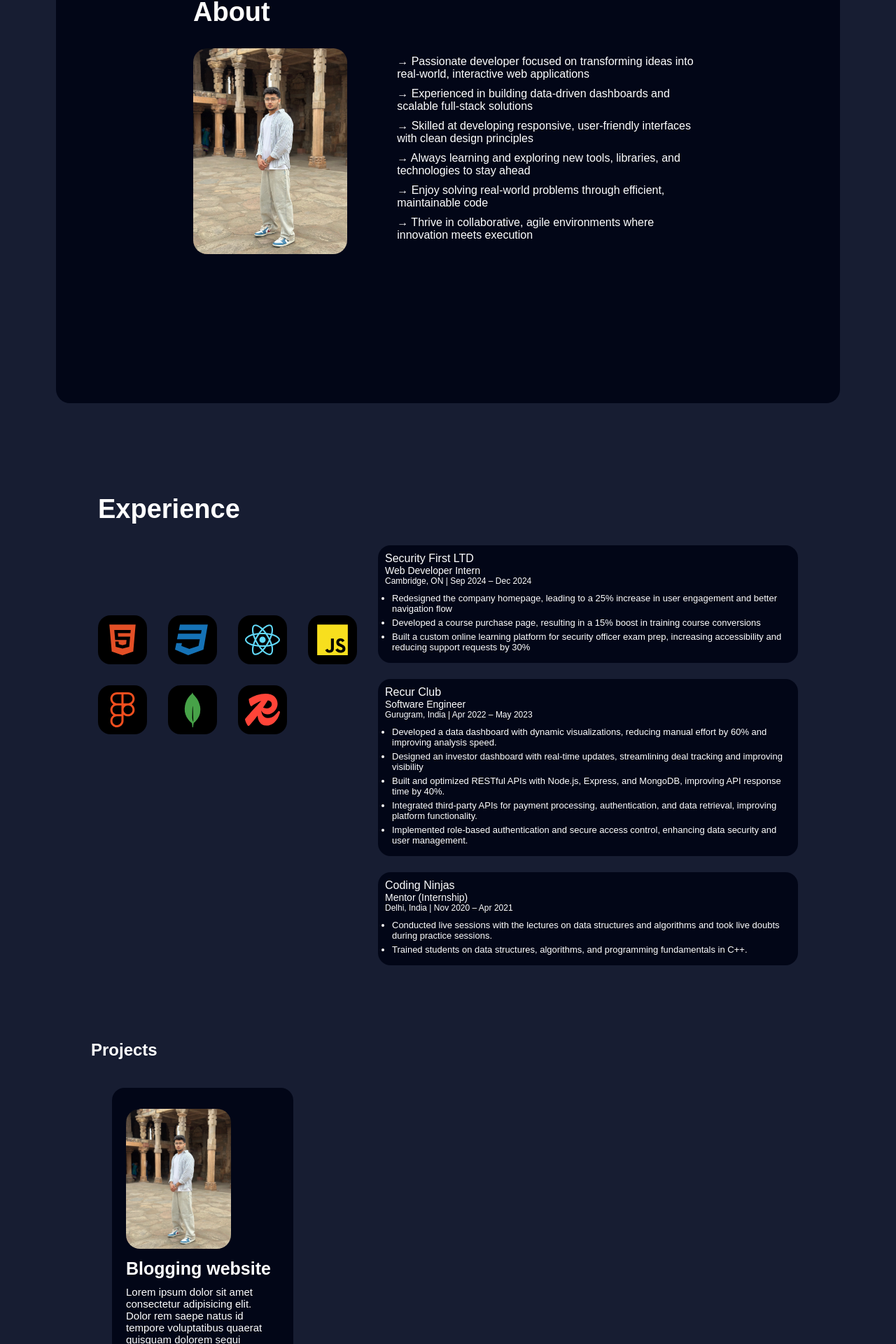
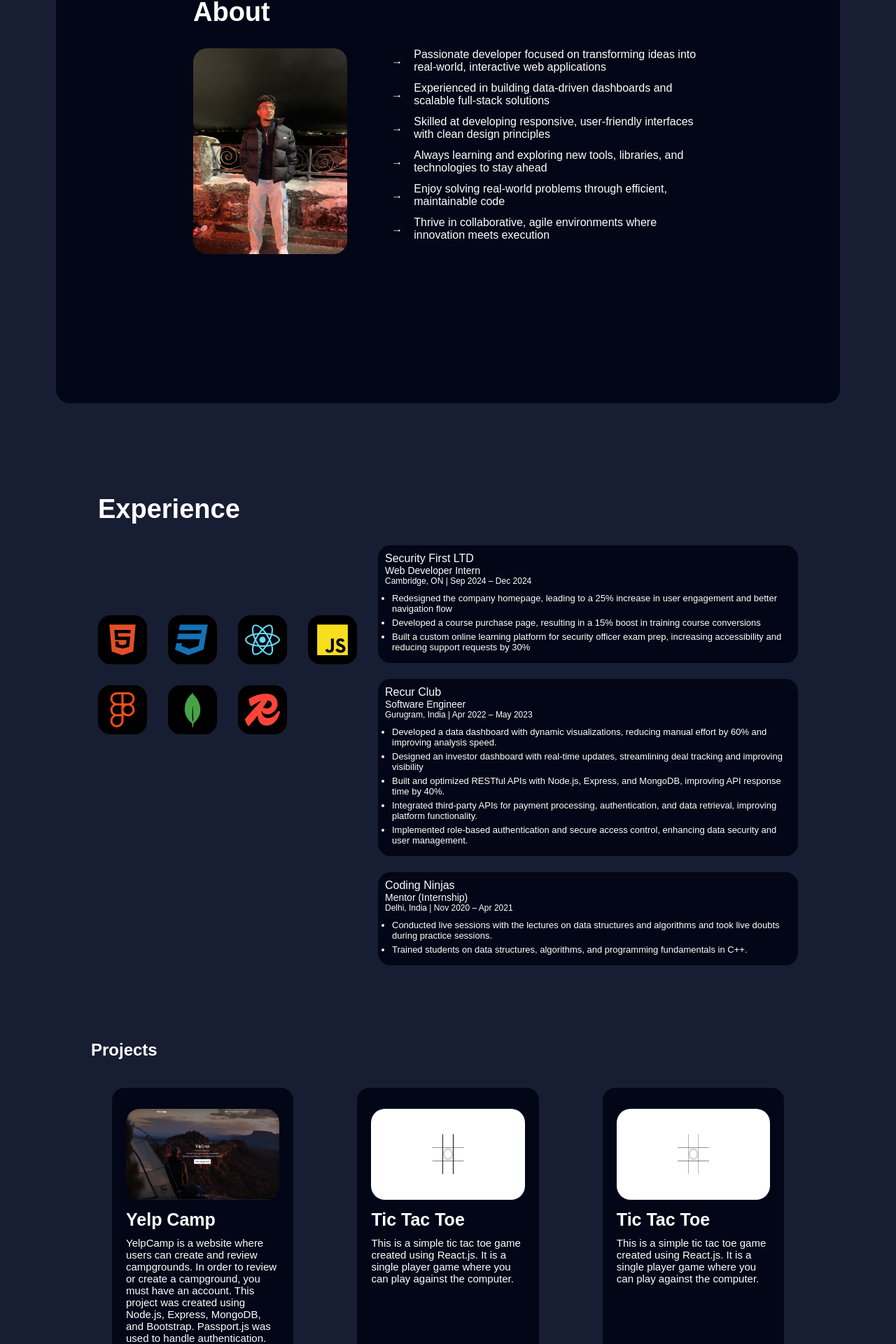
Before and after one commit to hardikkumar32/Portfolio-main, a React (Vite) app: page / in a window 1280 px wide. Shown: the part 864-2784 px from the top of the page at 70% size. Built offline with nearby package versions, Linux system fonts and the light colour scheme.

Commit message:
project page changes

```diff
--- a/src/PortfolioPage/AboutPage/AboutPage.jsx
+++ b/src/PortfolioPage/AboutPage/AboutPage.jsx
@@ -1,5 +1,6 @@
 import "../../PortfolioPage/PortfolioPage.scss";
-import myPic from "../../assets/Portfolio1.jpg";
+import myPic from "../../assets/Portfolioimg2.jpg";
+import { ArrowRight } from "lucide-react";
 
 function AboutPage() {
   return (
@@ -13,29 +14,47 @@ function AboutPage() {
             </div>
             <div className="data">
               <ul>
-                <li>
-                  &rarr; Passionate developer focused on transforming ideas into
-                  real-world, interactive web applications
+                <li className="list-item">
+                  <span className="arrow">→</span>
+                  <span classname="text">
+                    Passionate developer focused on transforming ideas into
+                    real-world, interactive web applications
+                  </span>
                 </li>
-                <li>
-                  &rarr; Experienced in building data-driven dashboards and
-                  scalable full-stack solutions
+                <li className="list-item">
+                  <span className="arrow">→</span>
+                  <span classname="text">
+                    Experienced in building data-driven dashboards and scalable
+                    full-stack solutions
+                  </span>
                 </li>
-                <li>
-                  &rarr; Skilled at developing responsive, user-friendly
-                  interfaces with clean design principles
+                <li className="list-item">
+                  <span className="arrow">→</span>
+                  <span classname="text">
+                    Skilled at developing responsive, user-friendly interfaces
+                    with clean design principles
+                  </span>
                 </li>
-                <li>
-                  &rarr; Always learning and exploring new tools, libraries, and
-                  technologies to stay ahead
+                <li className="list-item">
+                  <span className="arrow">→</span>
+                  <span classname="text">
+                    Always learning and exploring new tools, libraries, and
+                    technologies to stay ahead
+                  </span>
                 </li>
-                <li>
-                  &rarr; Enjoy solving real-world problems through efficient,
-                  maintainable code
+                <li className="list-item">
+                  <span className="arrow">→</span>
+                  <span classname="text">
+                    Enjoy solving real-world problems through efficient,
+                    maintainable code
+                  </span>
                 </li>
-                <li>
-                  &rarr; Thrive in collaborative, agile environments where
-                  innovation meets execution
+                <li className="list-item">
+                  <span className="arrow">→</span>
+                  <span classname="text">
+                    Thrive in collaborative, agile environments where innovation
+                    meets execution
+                  </span>
                 </li>
               </ul>
             </div>
--- a/src/PortfolioPage/ContactPage/ContactPage.jsx
+++ b/src/PortfolioPage/ContactPage/ContactPage.jsx
@@ -12,15 +12,21 @@ function ContactPage() {
       <ul className="social-accounts">
         <li>
           <MdOutlineEmail size={20} />
-          <span>hardikkumar32@gmail.com</span>
+          <span>
+            <a href="mailto:hardikkumar32@gmail.com">hardikkumar32@gmail.com</a>
+          </span>
         </li>
         <li>
           <CiLinkedin />
-          <span>linkedin.com/hardikkumar32</span>
+          <span>
+            <a href="https://www.linkedin.com/in/hardikkumar32/">Linkedin</a>
+          </span>
         </li>
         <li>
           <FaGithub />
-          <span>github.com/hardikkumar32</span>
+          <span>
+            <a href="https://github.com/hardikkumar32">Github</a>
+          </span>
         </li>
       </ul>
     </section>
--- a/src/PortfolioPage/PortfolioPage.scss
+++ b/src/PortfolioPage/PortfolioPage.scss
@@ -84,7 +84,7 @@
     }
 
     .about-page-container {
-        height: 100vh;
+        min-height: 100vh;
         display: flex;
         justify-content: center;
         align-items: center;
@@ -121,11 +121,36 @@
                     .data {
                         max-width: 60%;
                         width: 100%;
-                        ul  {
-                          li {
-                              margin-top: 10px;
-                              list-style: none;
-                            }
+                        .animated-list {
+                            list-style: none;
+                            padding: 0;
+                            margin: 0;
+                        }
+
+                        .list-item {
+                            display: flex;
+                            align-items: center;
+                            gap: 8px;
+                            margin-bottom: 12px;
+                            cursor: pointer;
+                            transition: color 0.3s ease;
+                            position: relative;
+                        }
+
+                        .arrow {
+                            transform: translateX(-8px);
+                            // opacity: 0;
+                            transition: all 0.3s ease;
+                            color: #ffffff; /* Optional: blue arrow */
+                        }
+
+                        .list-item:hover .arrow {
+                            transform: translateX(0);
+                            opacity: 1;
+                        }
+
+                        .list-item:hover .text {
+                        color: #007bff;
                         }
 
                     }
@@ -137,7 +162,7 @@
     }
 
     .experience-page {
-        height: 100vh;
+        min-height: 100vh;
         padding: 50px 60px;
         h1 {
             font-size: 38px;
@@ -209,10 +234,12 @@
     }
 
     .project-page {
-        height: 100vh;
+        min-height: 100vh;
         padding: 30px 50px;
         .project-cards {
             padding: 40px 30px;
+            display: flex;
+            justify-content: space-between;
             .project-card {
                 width: 27%;
                 height: auto;
@@ -229,16 +256,18 @@
                 }
                 .card-img-container {
                     width: 100%;
-                    max-width: 150px;
                     img {
                         width: 100%;
-                        height: auto;
+                        height: 130px;
                         transition: transform 0.7s ease;
                         border-radius: 20px;
                     }
                     img:hover {
                         transform: scale(1.05) ;
                     }
+                }
+                p {
+                    min-height: 120px;
                 }
                 .project-btns {
                     display: flex;
@@ -252,6 +281,10 @@
                         background-color: #465697;
                         color: #FFFFFF;
                         transition: transform 0.7s ease;
+                        a {
+                            text-decoration: none;
+                            color: #FFFFFF;
+                        }
                     }
                 }
 
@@ -284,6 +317,10 @@
       li {
         span {
             margin-left: 5px;
+            a {
+                color: #FFFFFF;
+                text-decoration: none;
+            }
         }
       }
     }
--- a/src/PortfolioPage/ProjectsPage/ProjectCard/ProjectCard.jsx
+++ b/src/PortfolioPage/ProjectsPage/ProjectCard/ProjectCard.jsx
@@ -1,23 +1,33 @@
 import "../../../PortfolioPage/PortfolioPage.scss";
-import myPic from "../../../assets/Portfolio1.jpg";
+import yelpCamp from "../../../assets/yelpCampImg.jpg";
+import tictactoe from "../../../assets/tictactoeImg.jpg";
 
-function ProjectCard() {
+function ProjectCard({ projectName, id, description, demoLink, gitHubLink }) {
+  const selectImage = (id) => {
+    switch (id) {
+      case "yelpCamp":
+        return yelpCamp;
+      case "tictactoe":
+        return tictactoe;
+      default:
+        return yelpCamp;
+    }
+  };
   return (
     <section className="project-card">
       <div className="card-img-container">
-        <img src={myPic} alt="" />
+        <img src={selectImage(id)} alt="" />
       </div>
 
-      <h1 className="project-name">Blogging website</h1>
-      <p>
-        Lorem ipsum dolor sit amet consectetur adipisicing elit. Dolor rem saepe
-        natus id tempore voluptatibus quaerat quisquam dolorem sequi aspernatur,
-        nisi voluptatum corrupti molestiae enim illo veritatis modi odio
-        commodi!
-      </p>
+      <h1 className="project-name">{projectName}</h1>
+      <p>{description}</p>
       <div className="project-btns">
-        <button className="project-btn">Demo</button>
-        <button className="project-btn">Source Code</button>
+        <button className="project-btn">
+          <a href={demoLink}>Demo</a>
+        </button>
+        <button className="project-btn">
+          <a href={gitHubLink}>Source Code</a>
+        </button>
       </div>
     </section>
   );
--- a/src/PortfolioPage/ProjectsPage/ProjectsPage.jsx
+++ b/src/PortfolioPage/ProjectsPage/ProjectsPage.jsx
@@ -1,12 +1,50 @@
 import ProjectCard from "./ProjectCard/ProjectCard";
+const projects = {
+  yelpCamp: {
+    name: "Yelp Camp",
+    id: "yelpCamp",
+    description:
+      "YelpCamp is a website where users can create and review campgrounds. In order to review or create a campground, you must have an account. This project was created using Node.js, Express, MongoDB, and Bootstrap. Passport.js was used to handle authentication.",
+    demoLink: "https://github.com/hardikkumar32/YelpCamp",
+    gitHubLink: "https://github.com/hardikkumar32/YelpCamp",
+  },
+  tictactoe: {
+    name: "Tic Tac Toe",
+    id: "tictactoe",
+    description:
+      "This is a simple tic tac toe game created using React.js. It is a single player game where you can play against the computer.",
+    demoLink: "https://hardikkumar32.github.io/Advance-Tic-Tac-Toe-Game/",
+    gitHubLink: "https://github.com/hardikkumar32/Advance-Tic-Tac-Toe-Game",
+  },
+};
 function ProjectsPage() {
   return (
     <div className="project-page">
       <h1>Projects</h1>
       <div className="project-cards">
-        <ProjectCard />
-        {/* <ProjectCard />
-        <ProjectCard /> */}
+        <ProjectCard
+          projectName={projects.yelpCamp.name}
+          id={projects.yelpCamp.id}
+          description={projects.yelpCamp.description}
+          demoLink={projects.yelpCamp.demoLink}
+          gitHubLink={projects.yelpCamp.gitHubLink}
+        />
+
+        <ProjectCard
+          projectName={projects.tictactoe.name}
+          id={projects.tictactoe.id}
+          description={projects.tictactoe.description}
+          demoLink={projects.tictactoe.demoLink}
+          gitHubLink={projects.tictactoe.gitHubLink}
+        />
+        <ProjectCard
+          projectName={projects.tictactoe.name}
+          id={projects.tictactoe.id}
+          description={projects.tictactoe.description}
+          demoLink={projects.tictactoe.demoLink}
+          gitHubLink={projects.tictactoe.gitHubLink}
+        />
+        {/* <ProjectCard /> */}
       </div>
     </div>
   );
```
Also changed, not shown: src/assets/Tictactoeimg.jpg (added), src/assets/yelpCampImg.jpg (added).
